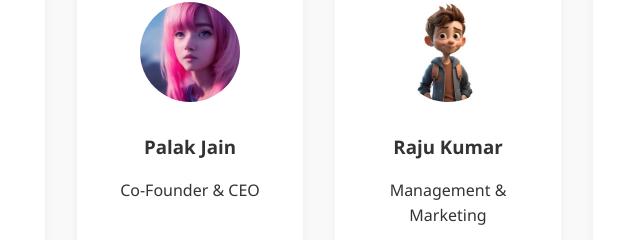
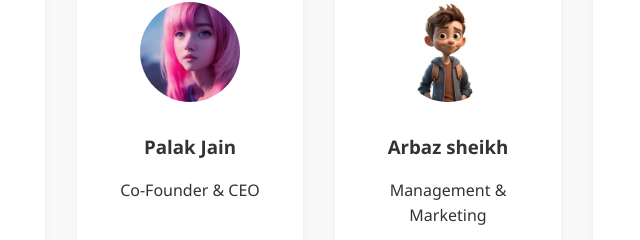
Before and after one commit to PRIYANSHURAJ62/bloodlink, a plain HTML site: page about.html in a window 1280 px wide. Shown: the part 314-554 px from the top of the page, 321-961 px from the left. Drawn offline with Linux system fonts and the light colour scheme.

Commit message:
Update about.html

```diff
--- a/about.html
+++ b/about.html
@@ -28,7 +28,7 @@
         </div>
         <div class="team-card">
           <img src="ceo.jpg" alt="Raju Kumar" />
-          <h3>Raju Kumar</h3>
+          <h3>Arbaz sheikh</h3>
           <p>Management & Marketing</p>
         </div>
         <div class="team-card">
```
